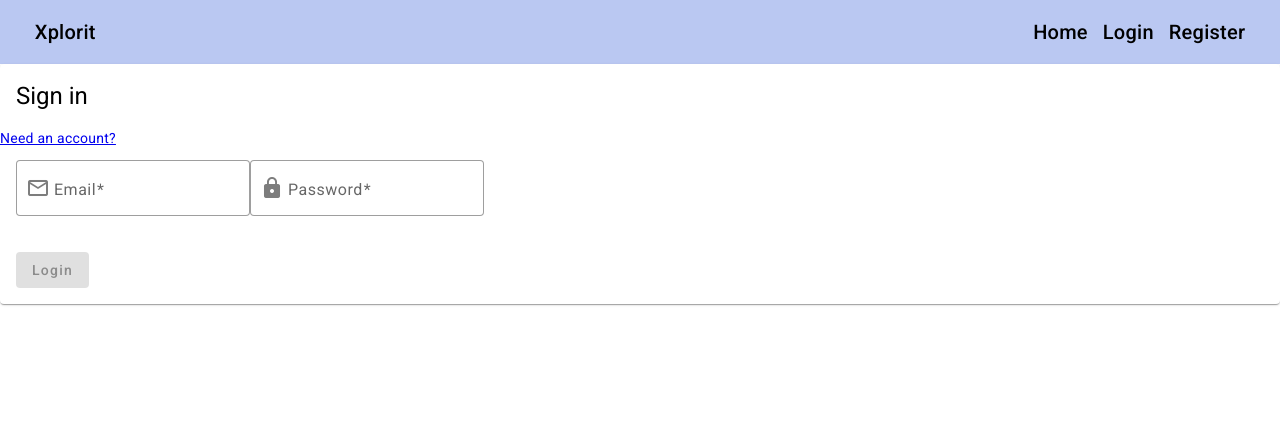
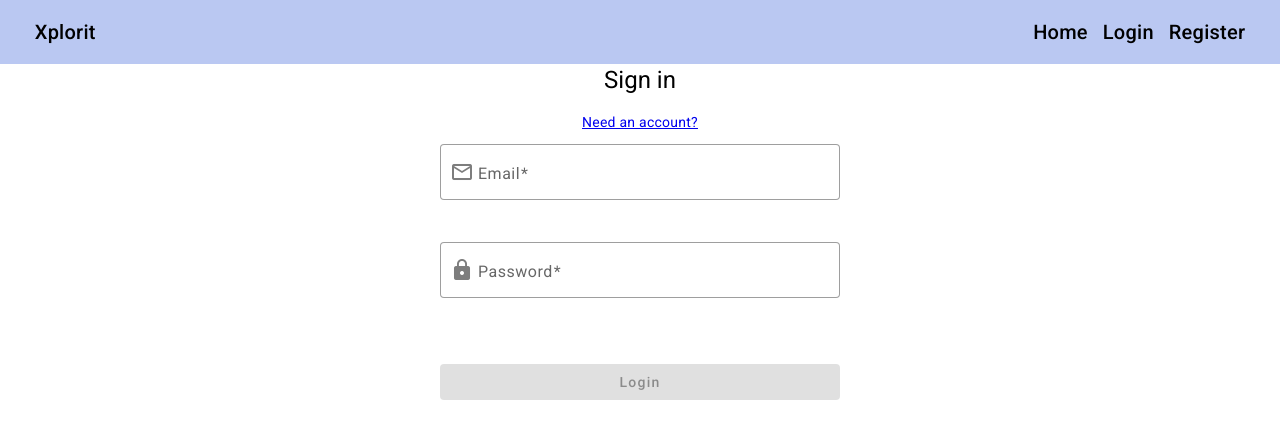
Before and after one commit to kika8919/explorit-webapp, an Angular app: page /login in a window 1280 px wide. Shown: the top 438 px of the page. Built offline with nearby package versions, Linux system fonts and the light colour scheme.

Commit message:
auth css fixed

```diff
--- a/src/app/auth/auth.component.html
+++ b/src/app/auth/auth.component.html
@@ -1,9 +1,9 @@
 <div class="example-container">
-  <mat-card class="customer-form">
-    <mat-card-header
+  <div class="customer-form" layout="row" layout-align="center center">
+    <span
       ><h1>
         {{ title }}
-      </h1></mat-card-header
+      </h1></span
     >
     <p>
       <a [routerLink]="['/login']" *ngIf="authType === 'register'"
@@ -13,7 +13,7 @@
         >Need an account?</a
       >
     </p>
-    <mat-card-content>
+    <div>
       <form [formGroup]="authForm" (ngSubmit)="submitForm()">
         <mat-form-field appearance="outline" *ngIf="authType == 'register'">
           <mat-label>Firstname</mat-label>
@@ -84,7 +84,7 @@
         >
           {{ authType == "login" ? "Login" : "Sign-up" }}
         </button>
-      </form></mat-card-content
-    >
-  </mat-card>
+      </form>
+    </div>
+  </div>
 </div>
--- a/src/app/auth/auth.component.scss
+++ b/src/app/auth/auth.component.scss
@@ -1,16 +1,3 @@
-.customer-form {
-  padding: 20px;
-  display: flex;
-  flex-direction: column;
-  border: 1px solid #ccc;
-  border-radius: 4px;
-  box-shadow: 0 2px 4px rgba(0, 0, 0, 0.1);
-  background-color: #fff;
-  justify-content: center;
-  align-items: center;
-  width: 200px;
-}
-
 mat-form-field {
   width: 100%;
   margin-bottom: 20px;
@@ -20,7 +7,19 @@ mat-form-field {
   width: 100%;
   margin-top: 10px;
 }
+
 .example-container {
   display: flex;
+  flex-direction: column;
   justify-content: center;
+  align-items: center;
+  justify-items: center;
 }
+
+.customer-form {
+  display: flex;
+  flex-direction: column;
+  justify-content: center;
+  align-items: center;
+  width: 25rem;
+}
--- a/src/app/auth/auth.component.ts
+++ b/src/app/auth/auth.component.ts
@@ -17,6 +17,7 @@ import { Errors, UserService } from '../core';
 @Component({
   selector: 'app-auth-page',
   templateUrl: './auth.component.html',
+  styleUrls: ['./auth.component.scss'],
   changeDetection: ChangeDetectionStrategy.OnPush,
 })
 export class AuthComponent implements OnInit {
```
